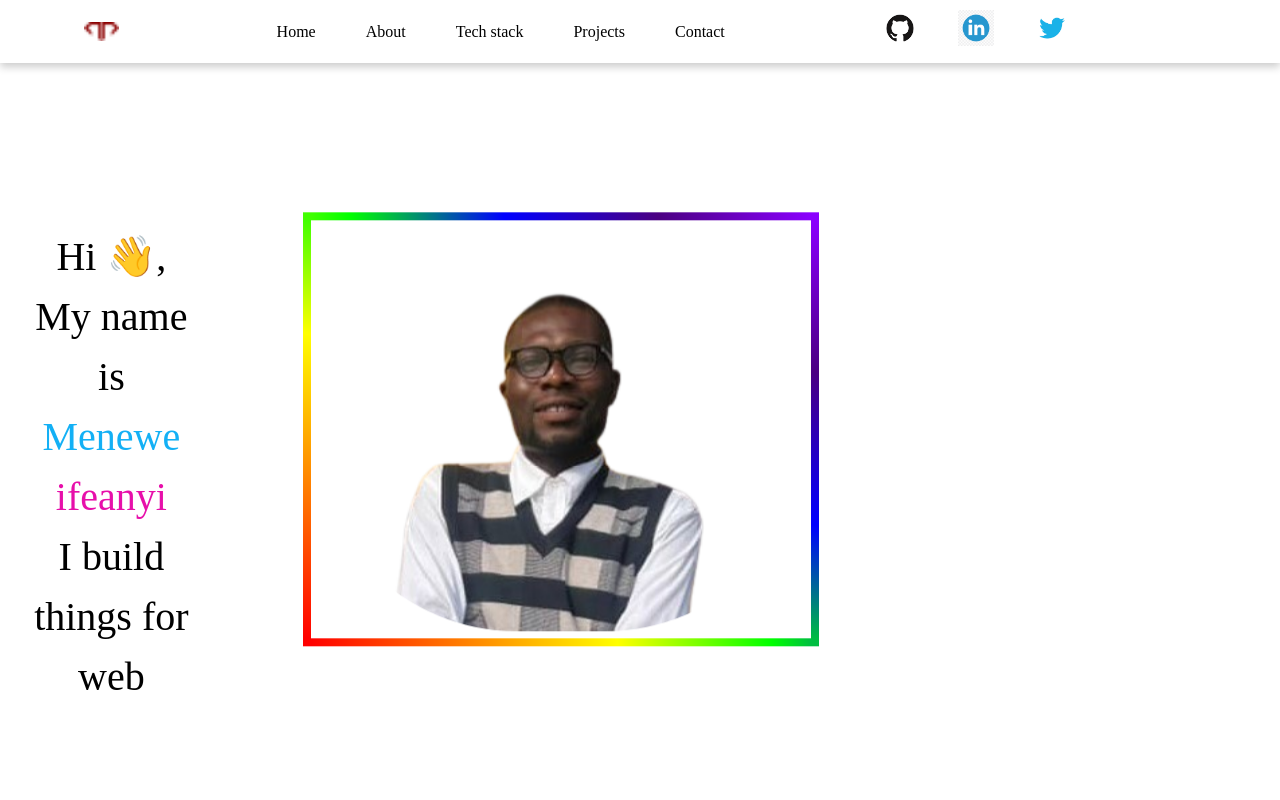
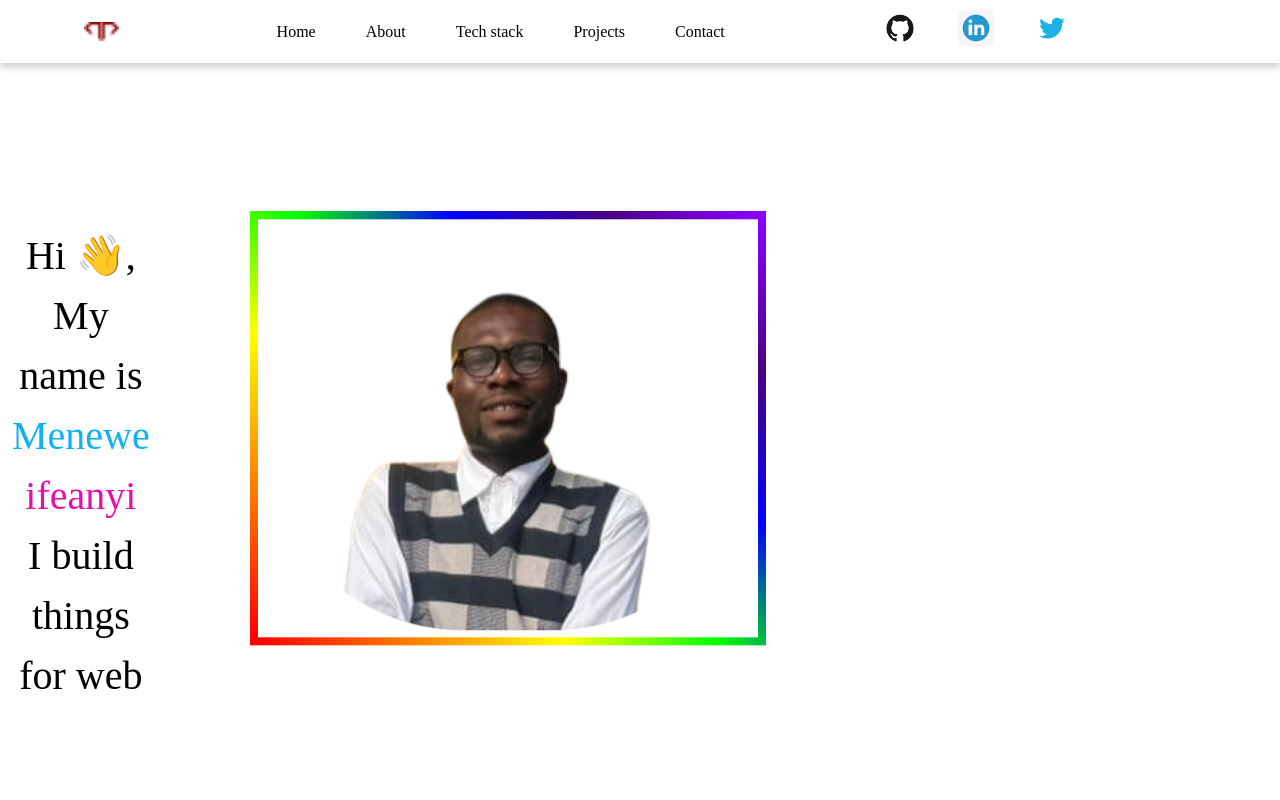
Before and after one commit to 0xidennis/Porfolio, a React (Vite) app: page / in a window 1280 px wide. Shown: the top 800 px of the page. Built offline with nearby package versions, Linux system fonts and the light colour scheme.

Commit message:
initial commit

```diff
--- a/src/Component/Hero.jsx
+++ b/src/Component/Hero.jsx
@@ -45,6 +45,7 @@ min-height: 100vh;
     width: 100%;
     margin-left: 20%;
     margin-top: 10%;
+    margin-right:20%;
   }
 
   @media (max-width: 480px) {
--- a/src/index.css
+++ b/src/index.css
@@ -12,7 +12,8 @@
 }
 
 body {
-  width: 78%;
+  width: 72%;
   margin: 0px;
   box-sizing: border-box;
+  overflow-x: hidden;
 }
```
